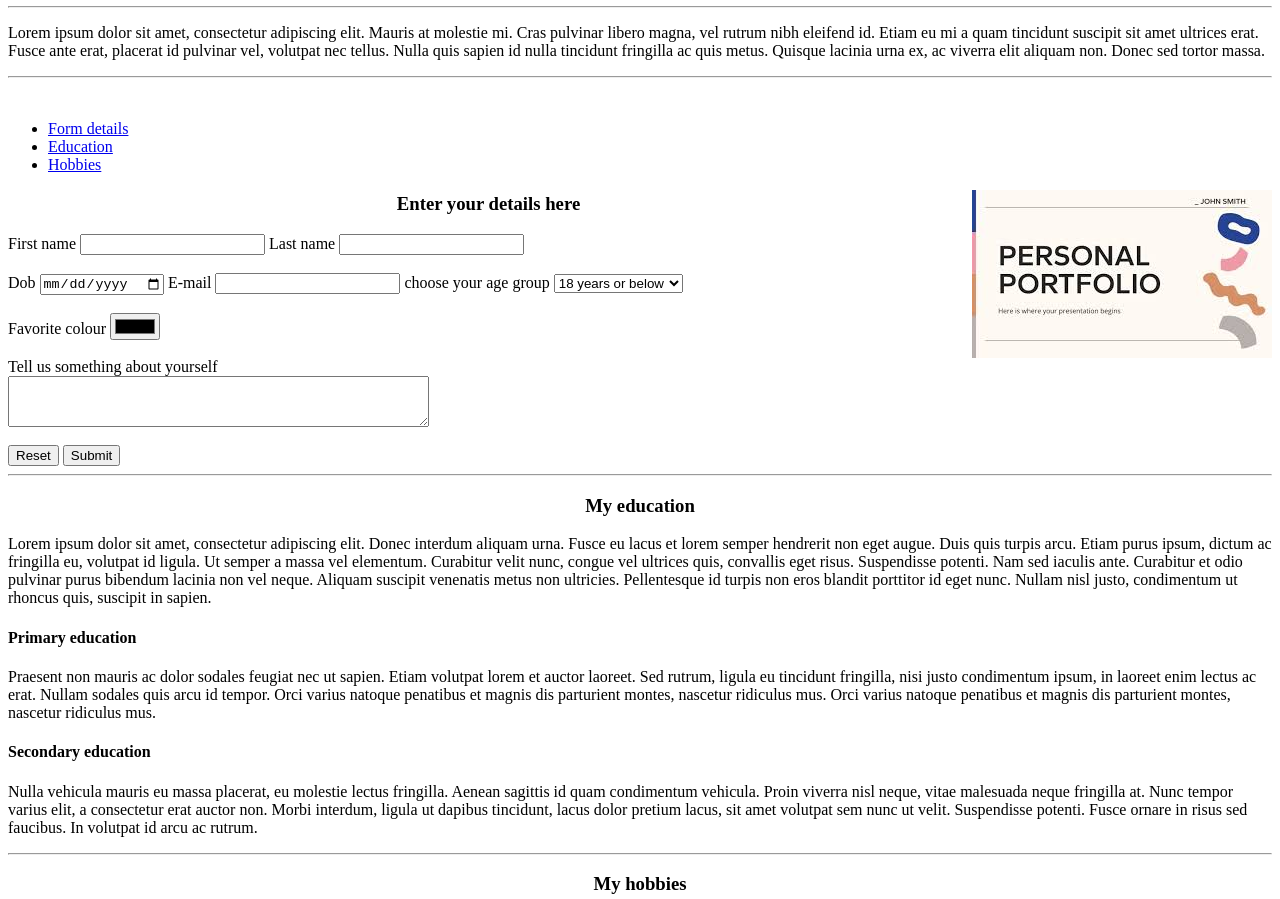
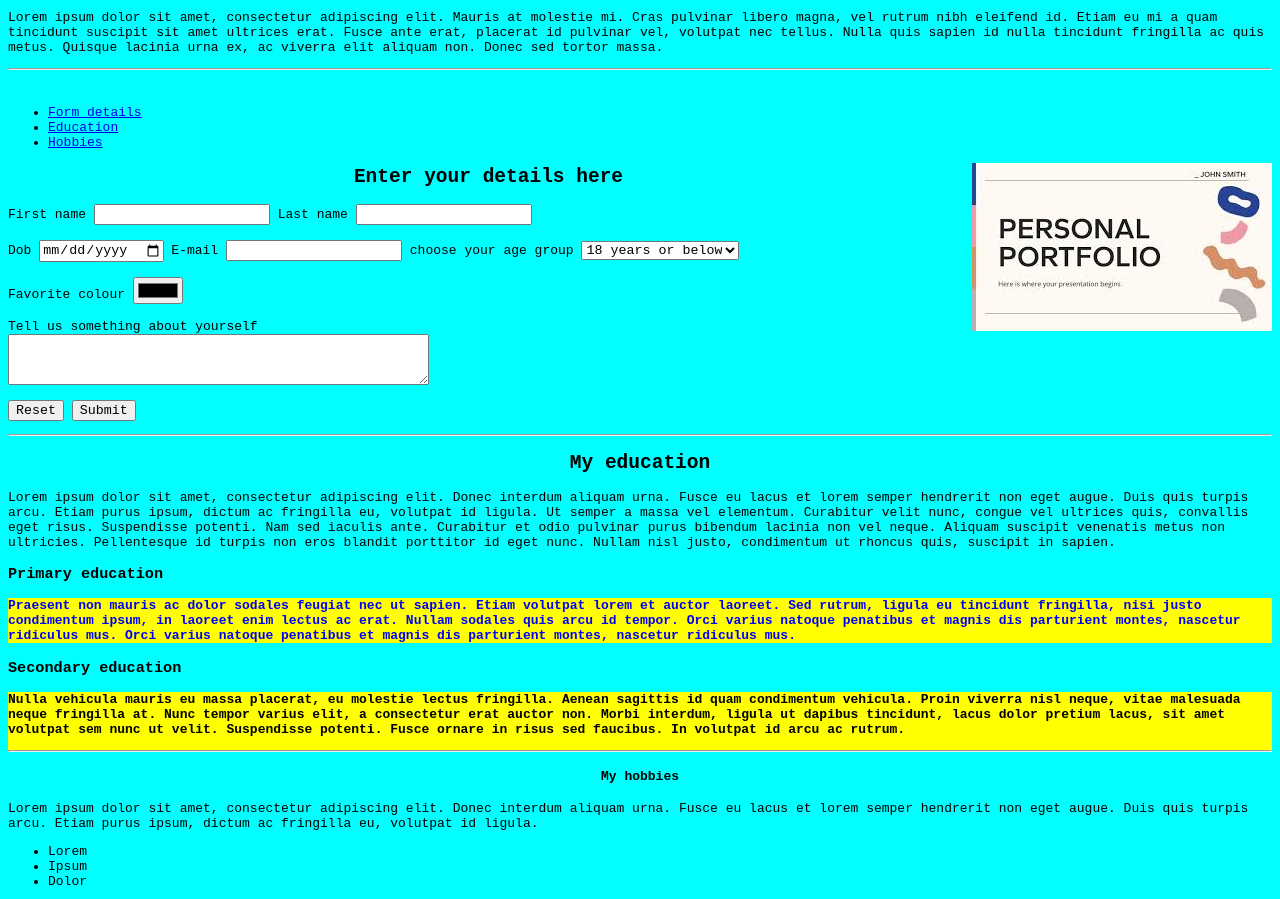
Before and after one commit to RisingNoon39/My-Portfolio, a plain HTML site: page index.html in a window 1280 px wide. Shown: the part 60-959 px from the top of the page. Drawn offline with Linux system fonts and the light colour scheme.

Commit message:
updated index.html and style.css

```diff
--- a/index.html
+++ b/index.html
@@ -3,6 +3,7 @@
 	<title> My Personal Portfolio </title>
 
 	<link rel="stylesheet" href="style.css">
+	<link rel="shortcut icon" href="favicon.ico" type="image/x-icon">
 </head>
 <body>
 
@@ -31,7 +32,7 @@
 <section id="details">
 
 	<center>
-	<h3> Enter your details here </h3>
+	<h2> Enter your details here </h2>
 	</center>
 
 	<form action ="">
@@ -58,12 +59,13 @@
 		<label for="color"> Favorite colour </label>
 		<input id="color" type="color"><br><br>
 
-		<label for="aboutyou">Tell us something about yourself <br>
-		<textarea name="aboutyou" id="aboutyourself" rows="3" cols="50"> </textarea>
+		<label for="aboutyou">Tell us something about yourself <br></label>
+		<textarea name="aboutyou" id="aboutyou" rows="3" cols="50"> </textarea>
+
 		<br><br>
 
-		<input type="reset">
-		<input type="submit">
+		<input type="reset" id="reset">
+		<input type="submit" id="submit">
 
 
 	</form>
@@ -74,22 +76,22 @@
 <section id="education">
 
 	<center>
-	<h3>My education</h3>
+	<h2>My education</h2>
 	</center>
 
 	<p>Lorem ipsum dolor sit amet, consectetur adipiscing elit. Donec interdum aliquam urna. Fusce eu lacus et lorem semper hendrerit non eget augue. Duis quis turpis arcu. Etiam purus ipsum, dictum ac fringilla eu, volutpat id ligula. Ut semper a massa vel elementum. Curabitur velit nunc, congue vel ultrices quis, convallis eget risus. Suspendisse potenti. Nam sed iaculis ante. Curabitur et odio pulvinar purus bibendum lacinia non vel neque. Aliquam suscipit venenatis metus non ultricies. Pellentesque id turpis non eros blandit porttitor id eget nunc. Nullam nisl justo, condimentum ut rhoncus quis, suscipit in sapien.</p>
 
-	<h4>Primary education</h4>
+	<h3>Primary education</h3>
 
-<article>
+<article id= "a1" class= "article1 highlight" >
 
 	<p>Praesent non mauris ac dolor sodales feugiat nec ut sapien. Etiam volutpat lorem et auctor laoreet. Sed rutrum, ligula eu tincidunt fringilla, nisi justo condimentum ipsum, in laoreet enim lectus ac erat. Nullam sodales quis arcu id tempor. Orci varius natoque penatibus et magnis dis parturient montes, nascetur ridiculus mus. Orci varius natoque penatibus et magnis dis parturient montes, nascetur ridiculus mus. </p>
 
 </article>
 
-<article>
+	<h3>Secondary education</h3>
 
-	<h4>Secondary education</h4>
+<article id="a2" class="article1 highlight" >
 
 	<p>Nulla vehicula mauris eu massa placerat, eu molestie lectus fringilla. Aenean sagittis id quam condimentum vehicula. Proin viverra nisl neque, vitae malesuada neque fringilla at. Nunc tempor varius elit, a consectetur erat auctor non. Morbi interdum, ligula ut dapibus tincidunt, lacus dolor pretium lacus, sit amet volutpat sem nunc ut velit. Suspendisse potenti. Fusce ornare in risus sed faucibus. In volutpat id arcu ac rutrum. </p><hr>
 
@@ -100,7 +102,7 @@
 <section id="hobbies">
 
 	<center>
-	<h3>My hobbies</h3>
+	<h4>My hobbies</h4>
 	</center>
 
 	<p>Lorem ipsum dolor sit amet, consectetur adipiscing elit. Donec interdum aliquam urna. Fusce eu lacus et lorem semper hendrerit non eget augue. Duis quis turpis arcu. Etiam purus ipsum, dictum ac fringilla eu, volutpat id ligula. </p>
@@ -122,7 +124,7 @@
 <footer>
 
 	<center>
-	<h3> <u> Contact us </u> </h3>
+	<h4> <u> Contact us </u> </h4>
 	</center>
 
 	<p>Lorem ipsum dolor sit amet, consectetur adipiscing elit. Donec interdum aliquam urna. Fusce eu lacus et lorem semper hendrerit non eget augue. Duis quis turpis arcu. Etiam purus ipsum, dictum ac fringilla eu, volutpat id ligula </p>
--- a/style.css
+++ b/style.css
@@ -1 +1,62 @@
-h1 { color : brown }
+* {
+font-family : monospace;
+}
+
+body {
+background-color : aqua;
+}
+
+
+h1 {
+background-color : bisque;
+ }
+
+#a1>p {
+color : blue;
+}
+
+.highlight{
+background-color : yellow;
+font-weight : bolder ;
+}
+
+
+.highlight:hover{
+background-color : bisque;
+}
+
+#hobbies:hover{
+background-color : bisque;
+}
+
+#firstname:hover{
+background-color : bisque;
+}
+
+#lastname:hover{
+background-color : bisque;
+}
+
+#dob:hover{
+background-color : bisque;
+}
+
+#email:hover{
+background-color : bisque;
+}
+
+#agegroup:hover{
+background-color : bisque;
+}
+
+#aboutyou:hover{
+background-color : bisque;
+}
+
+#submit:hover{
+background-color : bisque;
+}
+
+#reset:hover{
+background-color : bisque;
+}
```
